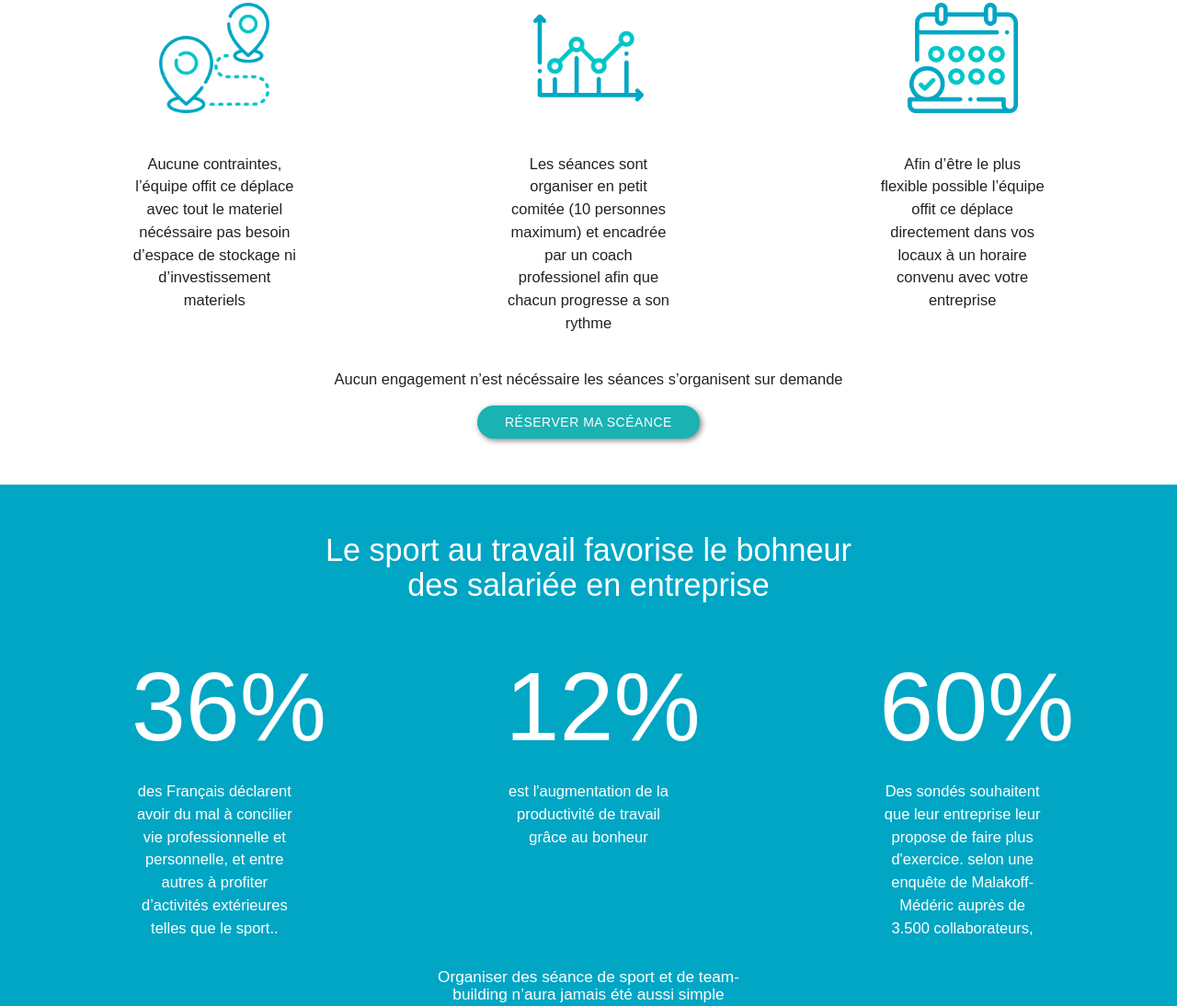
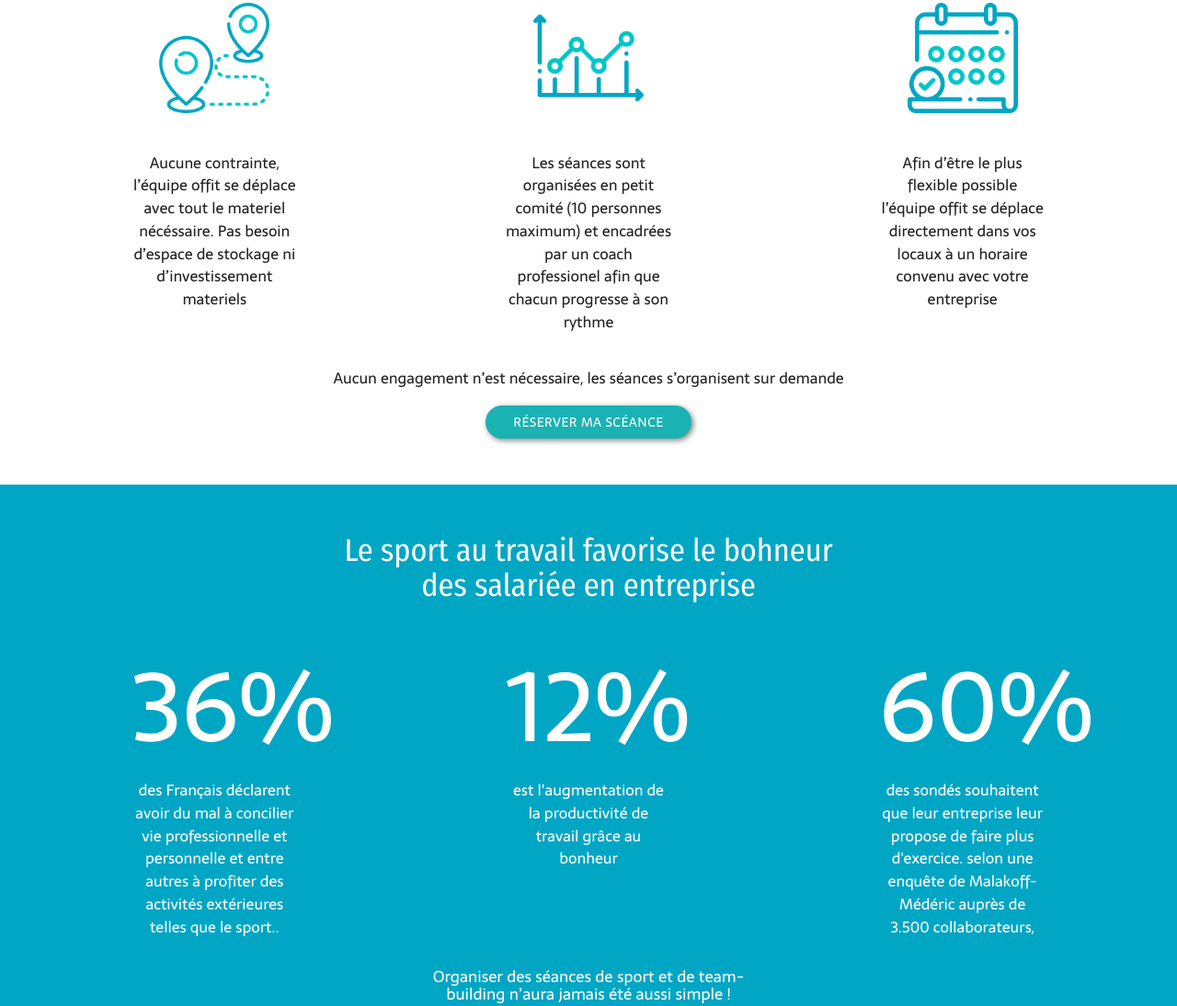
Before and after one commit to GuillaumeVanneste/Offit, a plain HTML site: page index.html in a window 1280 px wide. Shown: the part 759-1853 px from the top of the page at 92% size. Drawn offline with Linux system fonts and the light colour scheme; a web font is replaced by a local one.

Commit message:
last things

```diff
--- a/css/style.css
+++ b/css/style.css
@@ -1,11 +1,30 @@
 @font-face {
-    font-family: "Sarala";
-    src: url(font/Sarala-Regular.ttf),
+    font-family: Sarala;
+    src: url(../font/Sarala.ttf);
 }
 
-* {
-    font-family: 'Sarala', sans-serif;
+body {
+    font-family: Sarala;
 }
+
+@font-face {
+    font-family: Fira_Sans_Condensed;
+    src: url(../font/FiraSansCondensed.ttf);
+}
+
+h2, h3, h4 {
+    font-family: Fira_Sans_Condensed;
+}
+
+@font-face {
+    font-family: Cuprum;
+    src: url(../font/Cuprum.ttf);
+}
+
+h1 {
+    font-family: Cuprum;
+}
+
 
 .section.topPage {
     background-image: url("../images/bg.jpg");
--- a/index.html
+++ b/index.html
@@ -65,10 +65,10 @@
         <div>
             <div class="row">
                 <div class="col l5 offset-l1 show-on-large hide-on-med-and-down">
-                    <h1 class="white-text">Concilier sport et travail n’auras jamais parût</br> si facile</h1>
+                    <h1 class="white-text">Concilier sport et travail n’aura jamais parût</br> si facile</h1>
                 </div>
                 <div class="col l5 offset-l1 m8 offset-m1 show-on-medium-and-down hide-on-large-only">
-                    <h1 class="white-text">Concilier sport et travail n’auras jamais parût si facile</h1>
+                    <h1 class="white-text">Concilier sport et travail n’aura jamais parût si facile</h1>
                 </div>
             </div>
             <div class="row">
@@ -91,23 +91,23 @@
                 <div class="col s12 m2 offset-m1">
                     <img class="iconHome" src="images/destination.png" alt="">
                     <p>
-                        Aucune contraintes, l’équipe offit ce déplace avec tout le materiel nécéssaire pas besoin d’espace de stockage ni d’investissement materiels
+                        Aucune contrainte, l’équipe offit se déplace avec tout le materiel nécéssaire. Pas besoin d’espace de stockage ni d’investissement materiels
                     </p>
                 </div>
                 <div class="col s12 m2 offset-m2">
                     <img class="iconHome" src="images/development.png" alt="">
                     <p>
-                        Les séances sont organiser en petit comitée (10 personnes maximum) et encadrée par un coach professionel afin que chacun progresse a son rythme
+                        Les séances sont organisées en petit comité (10 personnes maximum) et encadrées par un coach professionel afin que chacun progresse à son rythme
                     </p>
                 </div>
                 <div class="col s12 m2 offset-m2">
                     <img class="iconHome" src="images/appointment.png" alt="">
                     <p>
-                        Afin d’être le plus flexible possible l’équipe offit ce déplace directement dans vos locaux à un horaire convenu avec votre entreprise
+                        Afin d’être le plus flexible possible l’équipe offit se déplace directement dans vos locaux à un horaire convenu avec votre entreprise
                     </p>
                 </div>
             </div>
-            <p class="col m4 offset-m4 center">Aucun engagement n’est nécéssaire les séances s’organisent sur demande</p>
+            <p class="col m4 offset-m4 center">Aucun engagement n’est nécessaire, les séances s’organisent sur demande</p>
             <div class="row">
                 <div class="col m4 offset-m4 center">
                     <a class="btn btn-sm customBtn" href="#" target="_blank">Réserver ma scéance</a>
@@ -126,7 +126,7 @@
                     <p class="noMargin">
                         des Français déclarent avoir
                         du mal à concilier vie professionnelle et
-                        personnelle, et entre autres à profiter d’activités extérieures telles que le sport..
+                        personnelle et entre autres à profiter des activités extérieures telles que le sport..
                     </p>
                 </div>
                 <div class="col s12 m2 offset-m2">
@@ -138,13 +138,13 @@
                 <div class="col s12 m2 offset-m2">
                     <p class="stat">60%</p>
                     <p class="noMargin">
-                        Des sondés souhaitent que leur entreprise leur propose de faire plus d'exercice. selon une enquête de Malakoff-Médéric auprès de 3.500 collaborateurs,
+                        des sondés souhaitent que leur entreprise leur propose de faire plus d'exercice. selon une enquête de Malakoff-Médéric auprès de 3.500 collaborateurs,
                     </p>
                 </div>
             </div>
         <div class="row">
             <h6 class="col m4 offset-m4 center">
-                Organiser des séance de sport et de team-building n’aura jamais été aussi simple
+                Organiser des séances de sport et de team-building n’aura jamais été aussi simple !
             </h6>
         </div>
     </div>
@@ -152,9 +152,9 @@
     <div class="section app" id="app">
         <div class="row">
             <div class="col s12 m4 offset-m1 center-on-small-only">
-                <h4 class="customTextColor">Une  plateforme de réservation et agenda dediée </h4>
+                <h4 class="customTextColor">Une plateforme de réservation et agenda dediée </h4>
                 <p>
-                    Reservez une séance pour vos collègue ou inscrivez-vous y et retrouver toute les informations importante tel que le jour, la date, les membres et le lieux de la séance du jour, et ce dès la première réservation
+                    Reservez une séance pour vos collègue ou inscrivez-vous y et retrouvez toute les informations importantes tel que le jour, la date, les membres et le lieu de la séance du jour, et ce dès la première réservation
                 </p>
             </div>
             <div>
@@ -166,11 +166,11 @@
                 <img src="images/conversation.png" alt="">
             </div>
             <div class="col s12 m4 offset-m2 center-on-small-only">
-                <h4 class="customTextColor">Parler en à votre DRH ou CHO</h4>
+                <h4 class="customTextColor">Parlez en à votre DRH ou CHO</h4>
                 <p>
                     Grâce à Offit, retrouver la forme tout en augmentant votre productivité et ce sans la contrainte d’une salle de sport
                 </p>
-                <a class="btn btn-sm customBtn" href="https://we.tl/t-rQQ1ednsJP" target="_blank">Télécharger le PDF</a>
+                <a class="btn btn-sm customBtn" href="#">Télécharger le PDF</a>
             </div>
         </div>
     </div>
@@ -212,7 +212,7 @@
                         <label for="password">Numéro SIRET</label>
                     </div>
                 </div>
-                <p>May your company welcome the meeting ?</p>
+                <p>Votre entreprise peut-elle accueillir la réunion ?</p>
                 <div class="row">
                     <div class="col s5 offset-s1">
                         <label>
@@ -242,7 +242,7 @@
 
     <footer class="page-footer black">
         <div class="container center">
-            © 2018 Guillaume Vanneste - All rights reserved
+            © 2018 Offit - All rights reserved
         </div>
     </footer>
 
```
Also changed, not shown: font/Cuprum.ttf (added), font/FiraSansCondensed.ttf (added), font/Sarala-Bold.ttf (deleted), font/Sarala.ttf (renamed from font/Sarala-Regular.ttf).
